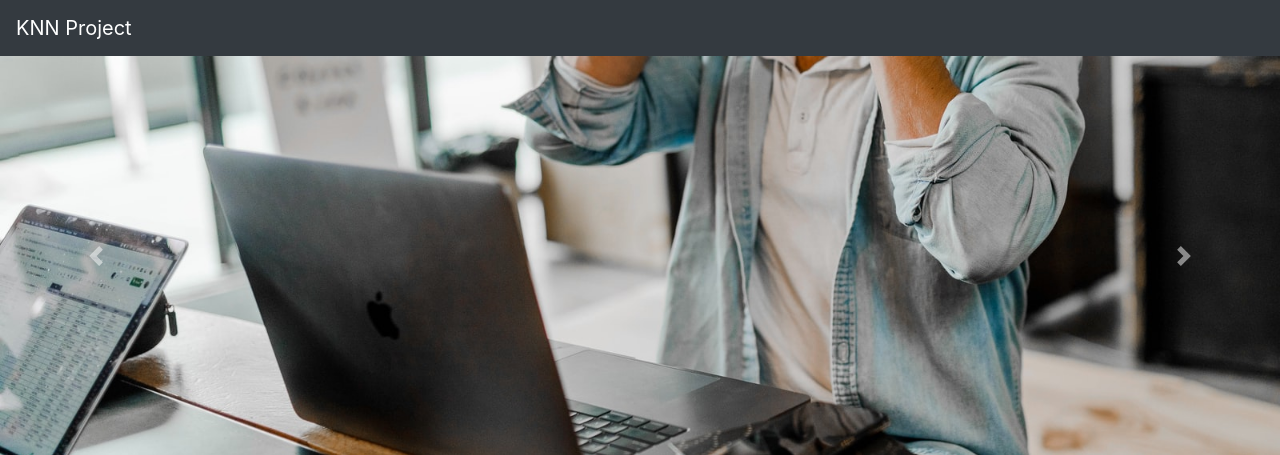
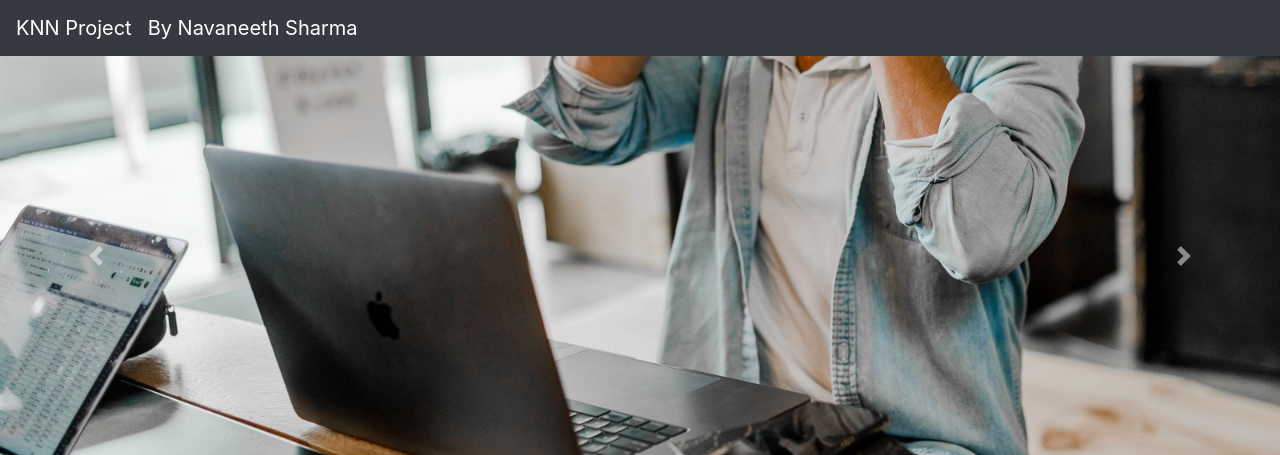
Before and after one commit to Navaneeth-Sharma/OSI_Prediction, a Flask app: page / in a window 1280 px wide. Shown: the top 455 px of the page. Run offline with Flask 2, Linux system fonts and the light colour scheme; parts of the project's set-up code (start-up, migrations or seed data) failed here and were passed over; some libraries are stand-ins or nearby versions.

Commit message:
Update index.html

```diff
--- a/templates/index.html
+++ b/templates/index.html
@@ -20,6 +20,8 @@
             aria-controls="navbarSupportedContent" aria-expanded="false" aria-label="Toggle navigation">
             <span class="navbar-toggler-icon"></span>
         </button>
+
+        <a class="navbar-brand"  href="#"> By Navaneeth Sharma</a>
 
     </nav>
 
```
